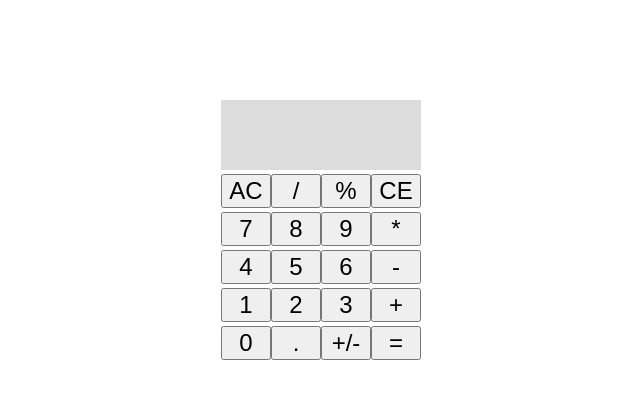
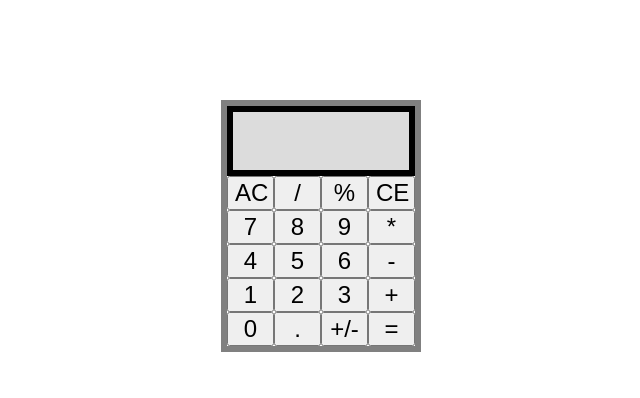
Before and after one commit to artyomlogvin/js-calculator, a plain HTML site: page index.html in a window 1280 px wide. Shown: the whole page, without its empty margins (319-959 px from the left). Drawn offline with Linux system fonts and the light colour scheme.

Commit message:
Add borders, change display font-size

```diff
--- a/styles.css
+++ b/styles.css
@@ -16,13 +16,18 @@ body {
 
     display: flex;
     flex-direction: column;
-    gap: 4px;
+
+    border: 6px solid gray;
 }
 
 .display-row {
     width: 100%;
     height: 70px;
     background-color: gainsboro;
+
+    border: 6px solid black;
+
+    font-size: 24px;
 }
 
 .row {
```
